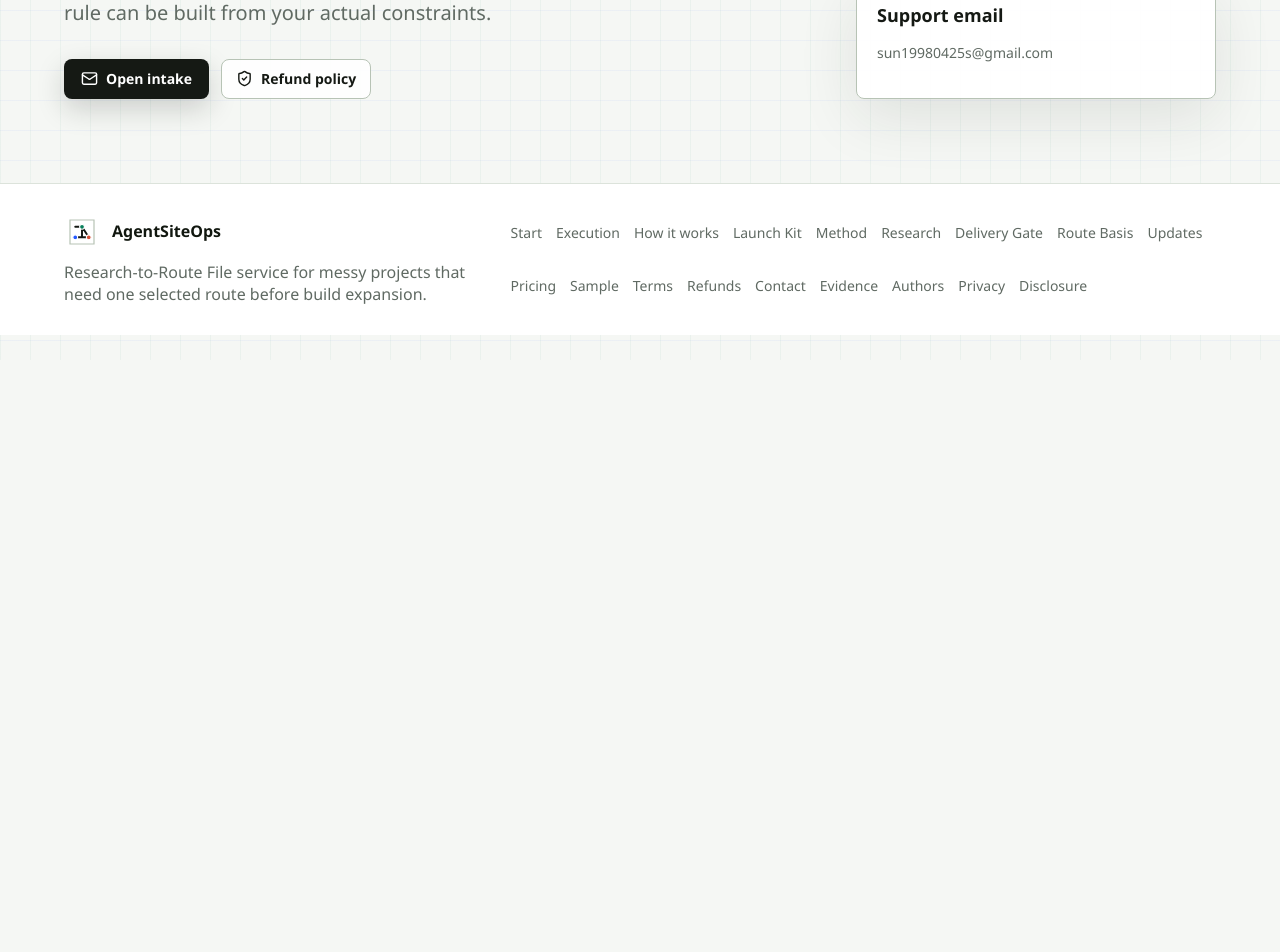
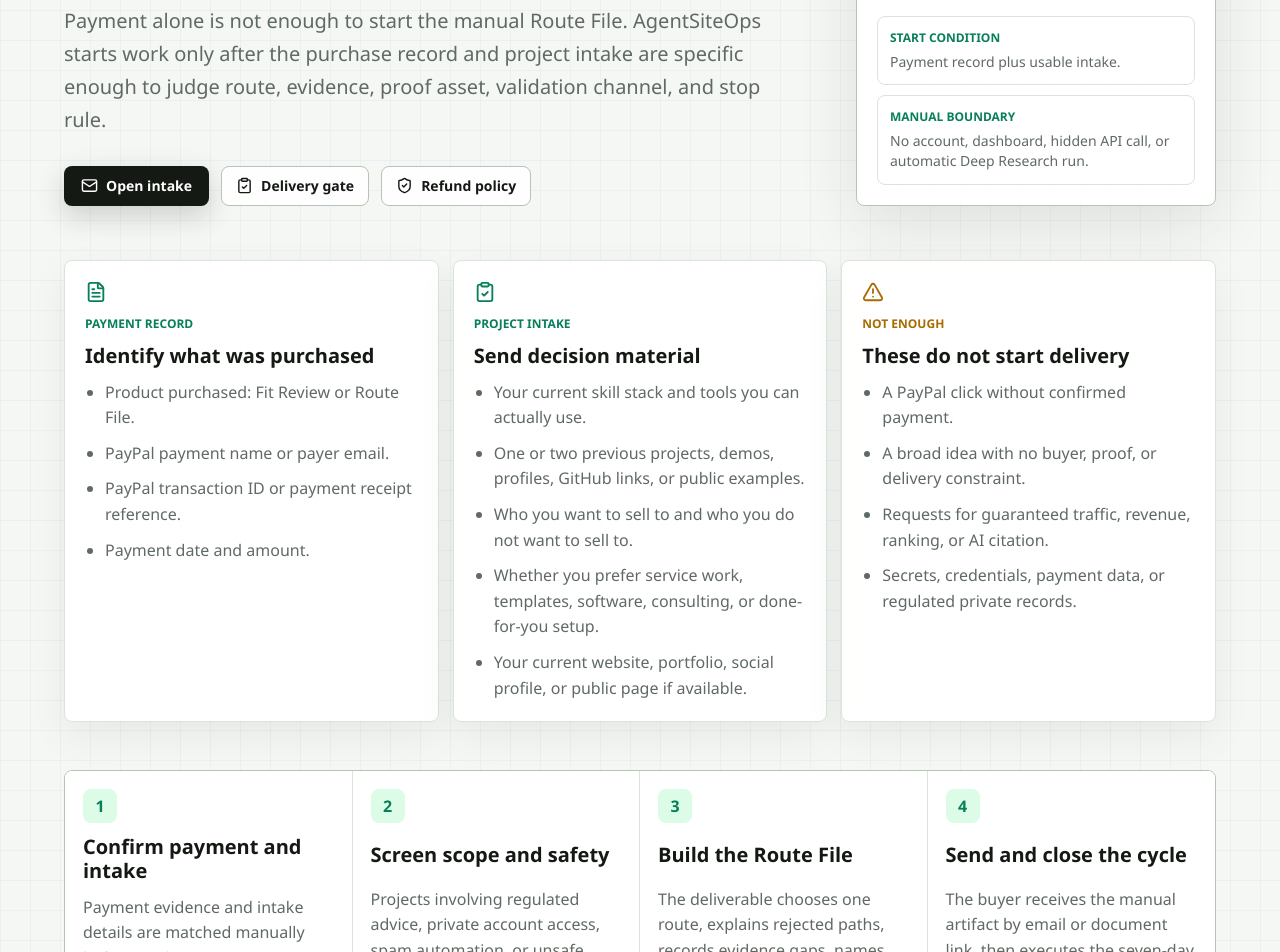
Before and after one commit to SB980425/shachidainei, a Next.js app in the folder agentsiteops/: page /thank-you in a window 1280 px wide. Shown: the part 440-1392 px from the top of the page. Before the commit the page ends 800 px from the top, so only its background shows below. Built offline with nearby package versions, Linux system fonts and the light colour scheme; no server answers.

Commit message:
Clarify post-purchase intake handoff

```diff
--- a/agentsiteops/app/thank-you/page.tsx
+++ b/agentsiteops/app/thank-you/page.tsx
@@ -1,19 +1,24 @@
 import type { Metadata } from "next";
 import Link from "next/link";
-import { Mail, ShieldCheck } from "lucide-react";
-import { launchProduct } from "@/lib/launch";
+import { AlertTriangle, ClipboardCheck, FileText, Mail, ShieldCheck } from "lucide-react";
+import {
+  deliveryProcessSteps,
+  intakeFields,
+  launchProduct,
+  paymentConfirmationFields
+} from "@/lib/launch";
 import { siteUrl } from "@/lib/site";
 
 const path = "/thank-you/";
 
 export const metadata: Metadata = {
-  title: "Thank You",
-  description: "Next steps after buying the AgentSiteOps Route File.",
+  title: "Route File Next Steps",
+  description: "Next steps after payment or purchase intent for the AgentSiteOps Route File.",
   alternates: { canonical: path },
   robots: { index: false, follow: true },
   openGraph: {
-    title: "Thank You",
-    description: "Send intake details after payment so manual delivery can start.",
+    title: "Route File Next Steps",
+    description: "Send usable intake details before manual Route File delivery can start.",
     url: `${siteUrl}${path}`,
     siteName: "AgentSiteOps",
     locale: "en_US",
@@ -27,15 +32,20 @@ export default function Page() {
       <section className="gate-hero">
         <div>
           <p className="eyebrow">Next step</p>
-          <h1>Send your intake details.</h1>
+          <h1>Turn purchase intent into a usable work order.</h1>
           <p>
-            Payment alone is not enough to start the manual Route File. Send the intake fields
-            so the route, evidence ledger, proof asset, validation channel, and stop rule can be built from your actual constraints.
+            Payment alone is not enough to start the manual Route File. AgentSiteOps starts work
+            only after the purchase record and project intake are specific enough to judge route,
+            evidence, proof asset, validation channel, and stop rule.
           </p>
           <div className="hero-actions">
             <Link prefetch={false} className="primary-action" href="/intake/">
               <Mail aria-hidden="true" size={17} />
               Open intake
+            </Link>
+            <Link prefetch={false} className="secondary-action" href="/delivery-gate/">
+              <ClipboardCheck aria-hidden="true" size={17} />
+              Delivery gate
             </Link>
             <Link prefetch={false} className="secondary-action" href="/refund-policy/">
               <ShieldCheck aria-hidden="true" size={17} />
@@ -46,7 +56,63 @@ export default function Page() {
         <aside className="decision-card">
           <strong>Support email</strong>
           <p>{launchProduct.supportEmail}</p>
+          <dl>
+            <div>
+              <dt>Start condition</dt>
+              <dd>Payment record plus usable intake.</dd>
+            </div>
+            <div>
+              <dt>Manual boundary</dt>
+              <dd>No account, dashboard, hidden API call, or automatic Deep Research run.</dd>
+            </div>
+          </dl>
         </aside>
+      </section>
+
+      <section className="gate-section next-step-board">
+        <article>
+          <FileText aria-hidden="true" size={22} />
+          <span>Payment record</span>
+          <h2>Identify what was purchased</h2>
+          <ul className="compact-list">
+            {paymentConfirmationFields.slice(0, 4).map((field) => (
+              <li key={field}>{field}</li>
+            ))}
+          </ul>
+        </article>
+        <article>
+          <ClipboardCheck aria-hidden="true" size={22} />
+          <span>Project intake</span>
+          <h2>Send decision material</h2>
+          <ul className="compact-list">
+            {intakeFields.slice(0, 5).map((field) => (
+              <li key={field}>{field}</li>
+            ))}
+          </ul>
+        </article>
+        <article className="is-warning">
+          <AlertTriangle aria-hidden="true" size={22} />
+          <span>Not enough</span>
+          <h2>These do not start delivery</h2>
+          <ul className="compact-list">
+            <li>A PayPal click without confirmed payment.</li>
+            <li>A broad idea with no buyer, proof, or delivery constraint.</li>
+            <li>Requests for guaranteed traffic, revenue, ranking, or AI citation.</li>
+            <li>Secrets, credentials, payment data, or regulated private records.</li>
+          </ul>
+        </article>
+      </section>
+
+      <section className="gate-section">
+        <div className="handoff-flow">
+          {deliveryProcessSteps.map((step) => (
+            <article key={step.title}>
+              <span>{step.title.split(".")[0]}</span>
+              <h2>{step.title.replace(/^\d+\.\s*/, "")}</h2>
+              <p>{step.body}</p>
+            </article>
+          ))}
+        </div>
       </section>
     </main>
   );
```
Also changed, not shown: agentsiteops/app/contact/page.tsx (+44 -9 lines), agentsiteops/reports/code-quality-gate.md (+1 -1 lines), agentsiteops/reports/route-consistency-gate.md (+1 -1 lines), agentsiteops/reports/technical-seo-ci.md (+2 -2 lines), agentsiteops/app/globals.css.
